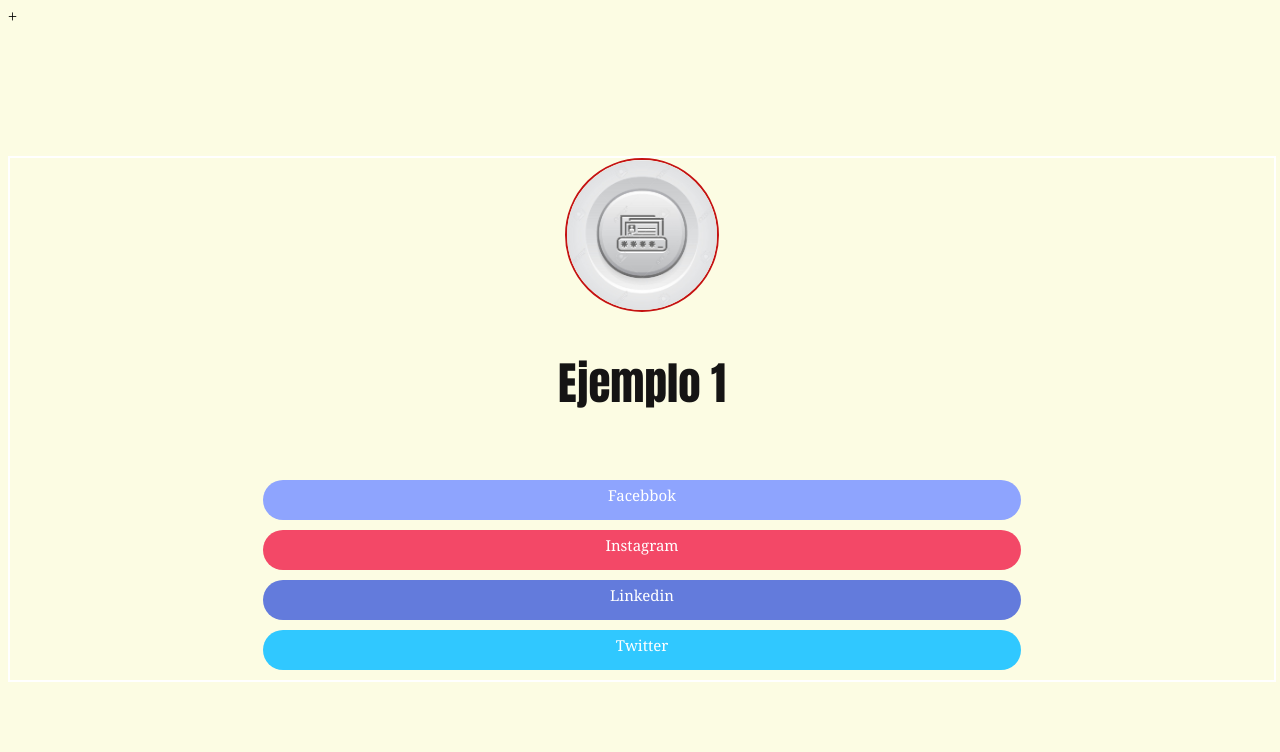
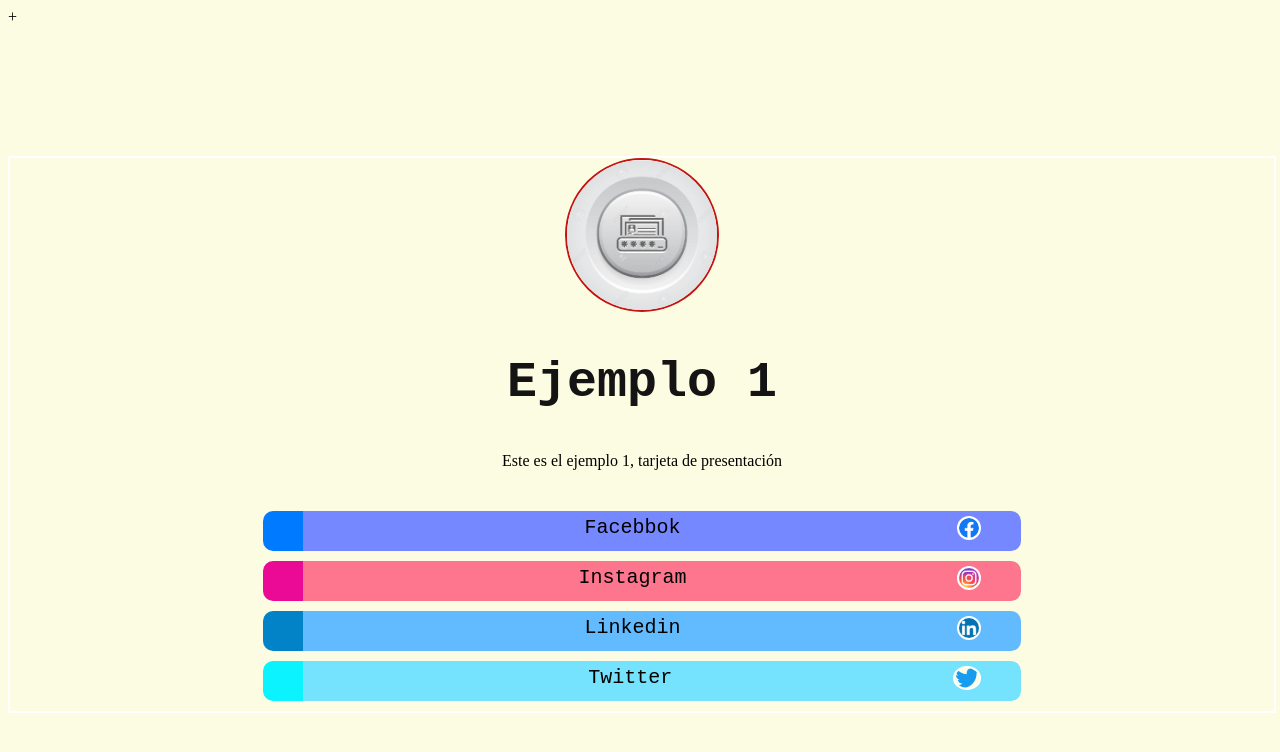
Before and after one commit to EligioB/Eligio1ST, a plain HTML site: page Index.html in a window 1280 px wide. Drawn offline with Linux system fonts and the light colour scheme.

Commit message:
tarjeta de oresentacion final

```diff
--- a/Index.html
+++ b/Index.html
@@ -9,15 +9,17 @@
 </head>
 <body>
     <section>
-
-            <img src="./protec.jpg" class="imagen" alt="">
+        <div class="partOne">
+            <img src="./assets/protec.jpg" class="imagen" alt="">
             <h1 class="name">Ejemplo 1</h1>
+            <p>Este es el ejemplo 1, tarjeta de presentación</p>
+        </div>
 
         <div class="links">
-            <a class="faceb">Facebbok</a>
-            <a class="insta">Instagram</a>
-            <a class="linked">Linkedin</a>
-            <a class="twiter">Twitter</a>
+            <a class="faceb">Facebbok <img src="./assets/flogo.png" class="logofb" alt=""></a>
+            <a class="insta">Instagram <img src="./assets/inlogo.png"  class="logoinsta" alt=""></a>
+            <a class="linked">Linkedin <img src="assets/linlogo.png" class="logolink" alt=""></a>
+            <a class="twiter">Twitter <img src="assets/twlogo.png" class="logotw" alt=""></a>
 
         </div>
     </section>
--- a/estilos.css
+++ b/estilos.css
@@ -1,6 +1,9 @@
 /* Estilos para Index*/
 * {
     background-color: rgb(252, 252, 227);
+}
+.partOne {
+    text-align: center;
 }
 section {
     position: relative;
@@ -9,6 +12,37 @@ section {
     margin: 0 auto;
     top: 130px;
     border: 2px solid white;
+}
+
+.logofb {
+    float: right;
+    border-radius: 50%;
+    border: 2px solid rgb(255, 255, 255);
+    height: 20px;
+    max-width: 100%;
+}
+.logoinsta {
+        float: right;
+        border-radius: 50%;
+        border: 2px solid rgb(255, 255, 255);
+        height: 20px;
+        max-width: 100%;
+}
+
+.logolink {
+    float: right;
+    border-radius: 50%;
+    border: 2px solid rgb(255, 255, 255);
+    height: 20px;
+    max-width: 100%;
+}
+
+.logotw {
+    float: right;
+    border-radius: 50%;
+    border: 2px solid rgb(255, 255, 255);
+    height: 20px;
+    max-width: 100%;
 }
 
 .imagen {
@@ -21,10 +55,9 @@ section {
 }
 
 .name {
-    text-align: center;
-    font-size: 45px;
+    font-size: 50px;
     color: rgb(21, 20, 20);
-    font-family: Impact, Haettenschweiler, 'Arial Narrow Bold', sans-serif;
+    font-family: 'Courier New', Courier, monospace;
 }
 
 .links {
@@ -36,37 +69,59 @@ a {
     padding: 5px;
     height: 30px;
     margin-bottom: 10px;
-    font-size: 15px;
+    padding-right: 40px;
+    font-size: 20px;
     font-weight: 500;
-    font-family: Georgia, 'Times New Roman', Times, serif;
-    border-radius: 20px;
-    color: white;
+    font-family: 'Courier New', Courier, monospace;
+    color: rgb(0, 0, 0);
     display: block;
     text-align: center;
 }
 
 .insta {
-    background-color: rgb(243, 72, 103);
+    background-color: rgb(254, 117, 142);
+    transition: background-color 1s;
+    border-left: 40px outset rgb(235, 10, 149);
+    border-radius: 10px;
 }
 .insta:hover {
-    background-color: rgb(250, 49, 176);
+    background-color: rgb(237, 38, 194);
     position: relative;
-    bottom: 1px;
+    bottom: 2px;
 }
 
 .faceb {
-    background-color: rgb(142, 164, 254);
+    background-color: rgb(118, 136, 255);
+    transition: background-color 1s;
+    border-left: 40px outset rgb(0, 123, 255);
+    border-radius: 10px;
 }
 .faceb:hover {
     background-color: rgb(38, 78, 237);
     position: relative;
-    bottom: 1px;
+    bottom: 2px;
 }
 
 .linked {
-    background-color: rgb(99, 123, 220);
+    background-color: rgb(98, 187, 255);
+    transition: background-color 1s;
+    border-left: 40px outset rgb(2, 130, 199);
+    border-radius: 10px;
+}
+.linked:hover {
+    background-color: rgb(7, 127, 193);
+    position: relative;
+    bottom: 2px;
 }
 
 .twiter {
-    background-color: rgb(48, 200, 255);
+    background-color: rgb(117, 227, 254);
+    transition: background-color 1s;
+    border-left: 40px outset rgb(11, 243, 255);
+    border-radius: 10px;
 }
+.twiter:hover {
+    background-color: rgb(15, 222, 250);
+    position: relative;
+    bottom: 2px;
+}
```
Also changed, not shown: CV.JPG (deleted), assets/flogo.png (added), assets/inlogo.png (added), assets/linlogo.png (added), assets/protec.jpg (renamed from protec.jpg), assets/twlogo.png (added).
